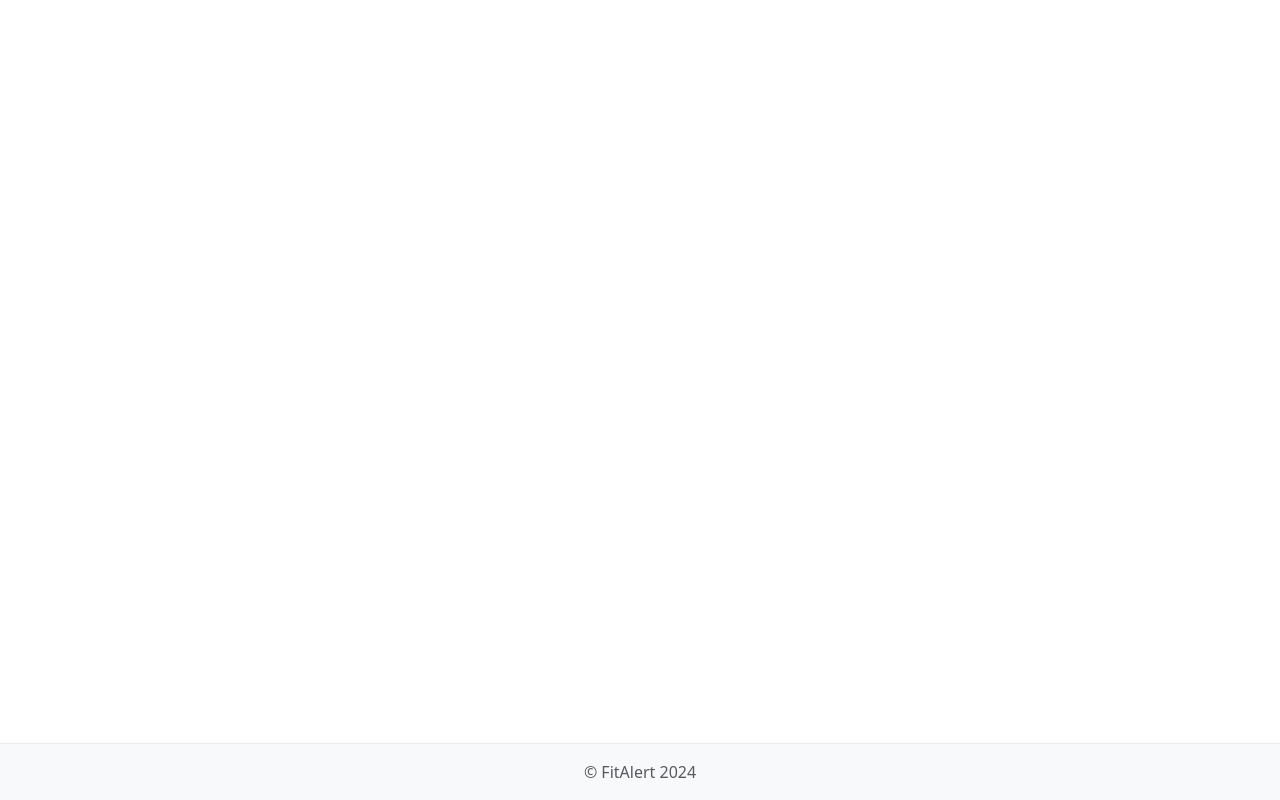
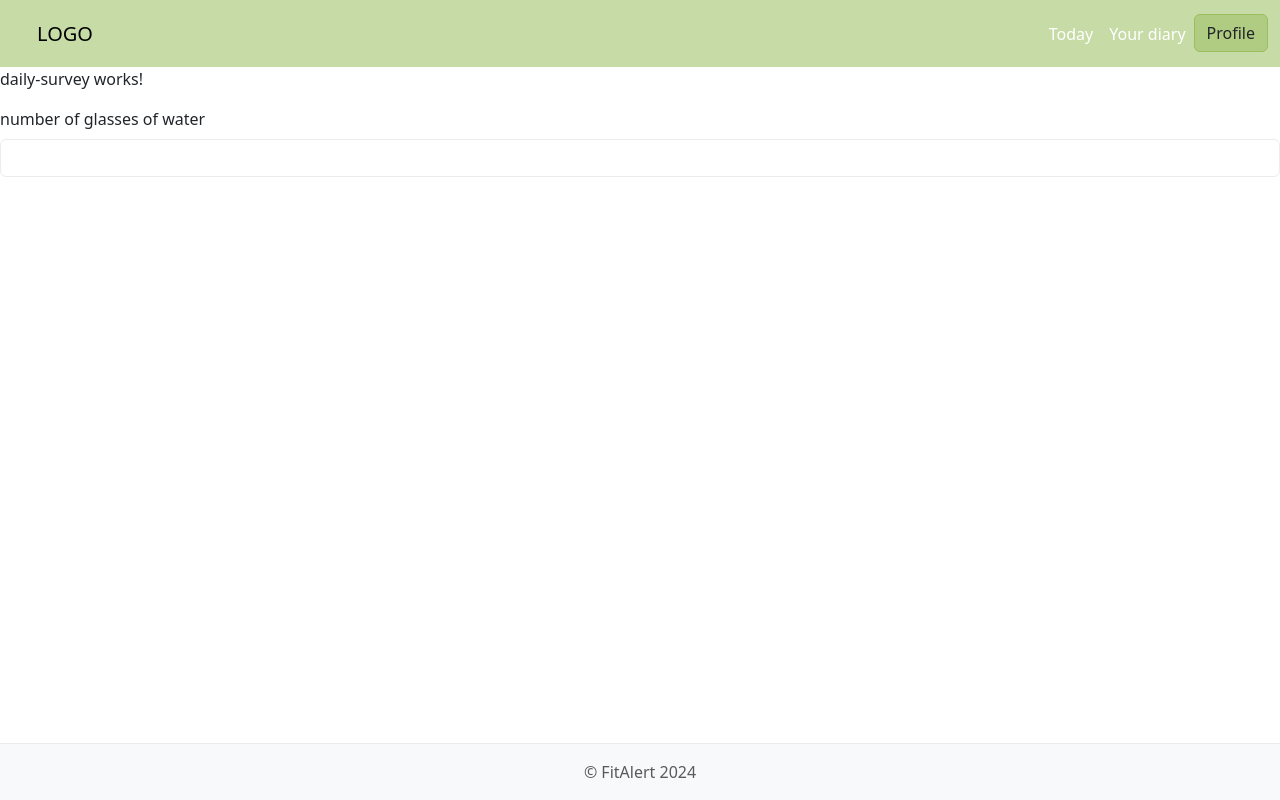
Before and after one commit to Kamila-Kapinos/fit-alert, an Angular app: page /today in a window 1280 px wide. Before the commit this address led to /. Built offline with nearby package versions, Linux system fonts and the light colour scheme.

Commit message:
started working on daily-survey

```diff
--- a/src/app/activities/components/daily-survey/daily-survey.component.html
+++ b/src/app/activities/components/daily-survey/daily-survey.component.html
@@ -1 +1,10 @@
 <p>daily-survey works!</p>
+
+<div class="mb-3">
+    <label for="water" class="form-label">number of glasses of water</label>
+    <input type="text" class="form-control" id="water">
+</div>
+<!-- <div class="mb-3">
+    <label for="formGroupExampleInput2" class="form-label">Another label</label>
+    <input type="text" class="form-control" id="formGroupExampleInput2" placeholder="Another input placeholder">
+</div> -->
--- a/src/app/app-routing.module.ts
+++ b/src/app/app-routing.module.ts
@@ -5,6 +5,7 @@ import {LoginComponent} from "./account/components/login/login.component";
 import {SignUpComponent} from "./account/components/sign-up/sign-up.component";
 import {HomeComponent} from "./home-component/home.component";
 import {DiaryComponent} from "./activities/components/diary/diary.component";
+import { DailySurveyComponent } from './activities/components/daily-survey/daily-survey.component';
 
 const routes: Routes = [
 
@@ -27,6 +28,10 @@ const routes: Routes = [
       {
         path: 'diary',
         component: DiaryComponent,
+      },
+      {
+        path: 'today',
+        component: DailySurveyComponent
       }
     ]
   }
--- a/src/app/common-components/components/navbar/navbar.component.html
+++ b/src/app/common-components/components/navbar/navbar.component.html
@@ -15,10 +15,10 @@
     </button>
 
     <!-- Nav Links -->
-    <div class="collapse navbar-collapse" id="collapseBasic" [ngbCollapse]="isNavbarCollapsed">
+    <div class="collapse navbar-collapse" id="collapseBasic"  [ngbCollapse]="isNavbarCollapsed">
       <ul class="navbar-nav ms-auto mb-2 mb-md-0">
         <li class="nav-item">
-          <a class="nav-link active" aria-current="page" href="#">Today</a>
+          <a class="nav-link active" aria-current="page" href="today">Today</a>
         </li>
         <li class="nav-item">
           <a class="nav-link" href="#">Your diary</a>
```
